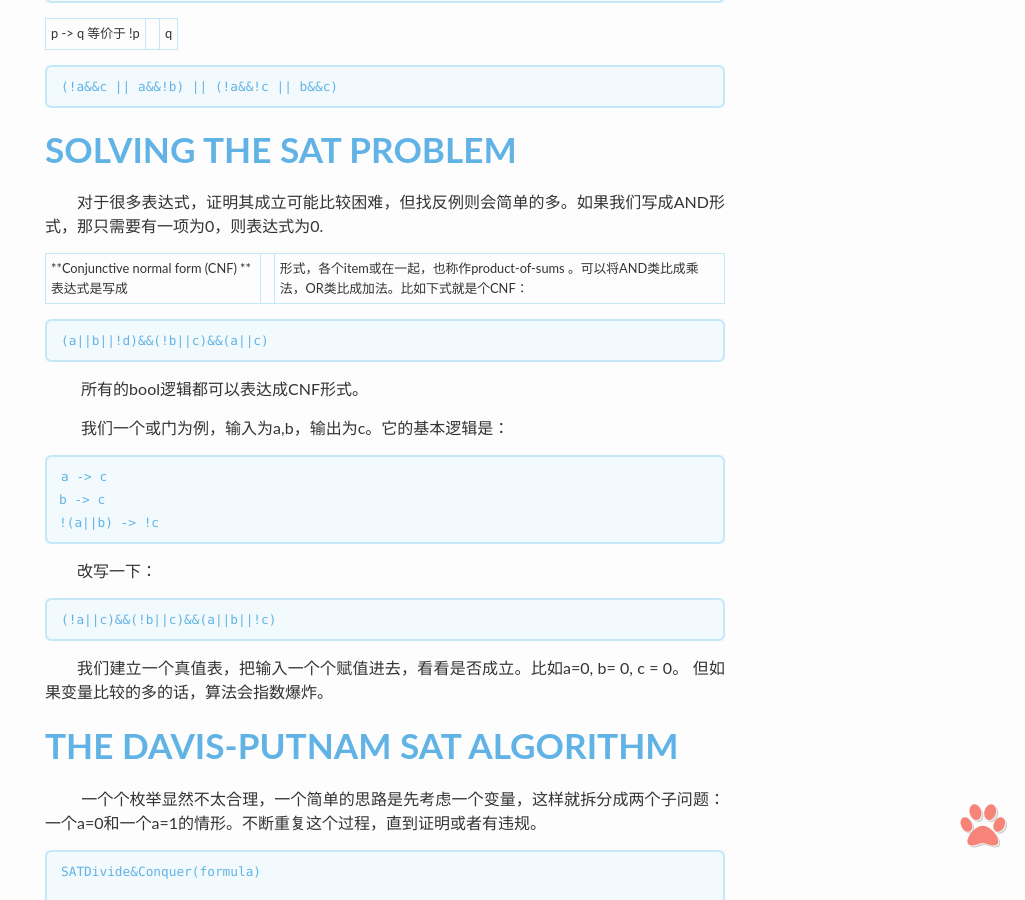
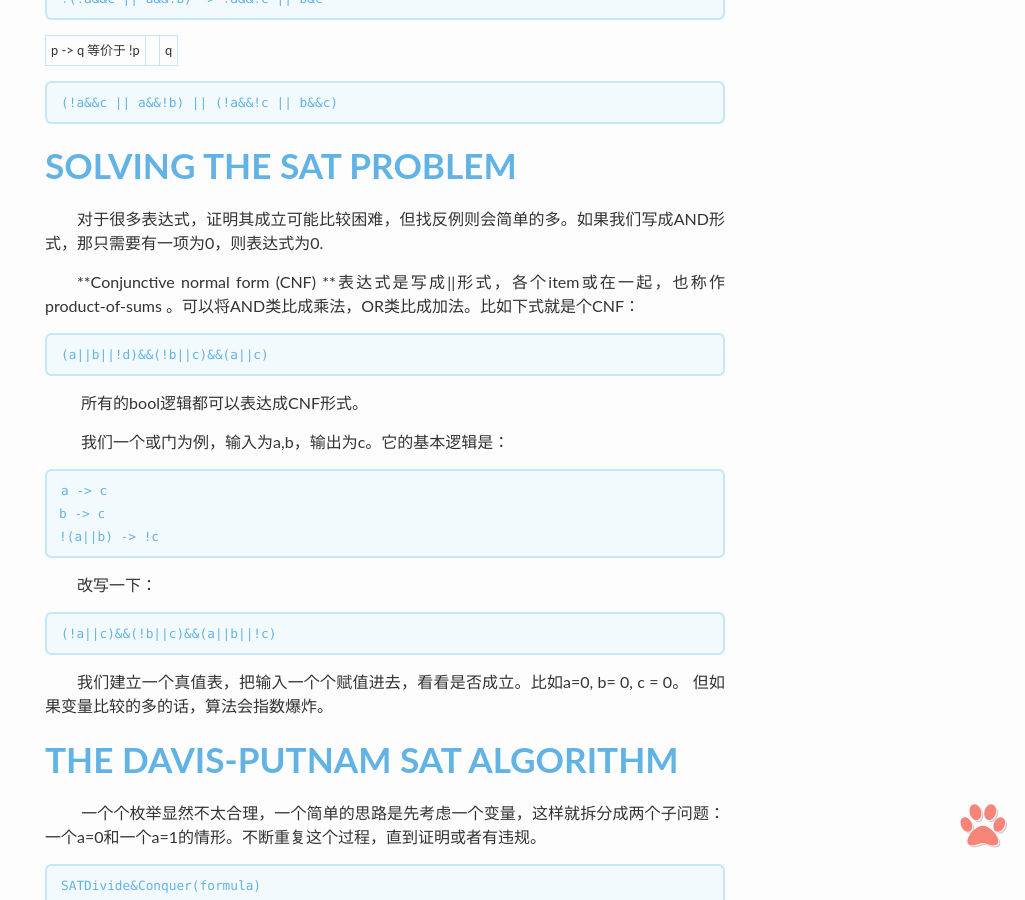
Before and after one commit to troyguo/troyguo.github.io, a Jekyll site: the page built from _posts/Formal/2020-07-9-basic-algorithm.md, in a window 1280 px wide and 900 px high, scrolled down 6343 px. Shown: the whole window, without its empty margins (255-1280 px from the left). Built offline with Jekyll 4.4.1, drawn with Linux system fonts in a browser that asks for light colours; our own code applies the rules of GitHub Pages for plain Markdown files; comment, search, counter and statistics services are not loaded; some of the changed text lies outside the part shown.

Commit message:
backslash ||

````diff
--- a/_posts/Formal/2020-07-9-basic-algorithm.md
+++ b/_posts/Formal/2020-07-9-basic-algorithm.md
@@ -77,7 +77,7 @@ typora-root-url: ..\..
 
 
 
-例如，我们以 (x&&y)||z 为例，电路如图11所示。将这些基本门电路组合在一起，就是这个电路的BDD，参见图12.
+例如，我们以 (x&&y)\|\|z 为例，电路如图11所示。将这些基本门电路组合在一起，就是这个电路的BDD，参见图12.
 
 
 
@@ -134,7 +134,7 @@ p -> q 等价于 !p || q
 
 对于很多表达式，证明其成立可能比较困难，但找反例则会简单的多。如果我们写成AND形式，那只需要有一项为0，则表达式为0.
 
-**Conjunctive normal form (CNF) **表达式是写成||形式，各个item或在一起，也称作product-of-sums 。可以将AND类比成乘法，OR类比成加法。比如下式就是个CNF：
+**Conjunctive normal form (CNF) **表达式是写成\|\|形式，各个item或在一起，也称作product-of-sums 。可以将AND类比成乘法，OR类比成加法。比如下式就是个CNF：
 
 ```
 (a||b||!d)&&(!b||c)&&(a||c)
````
